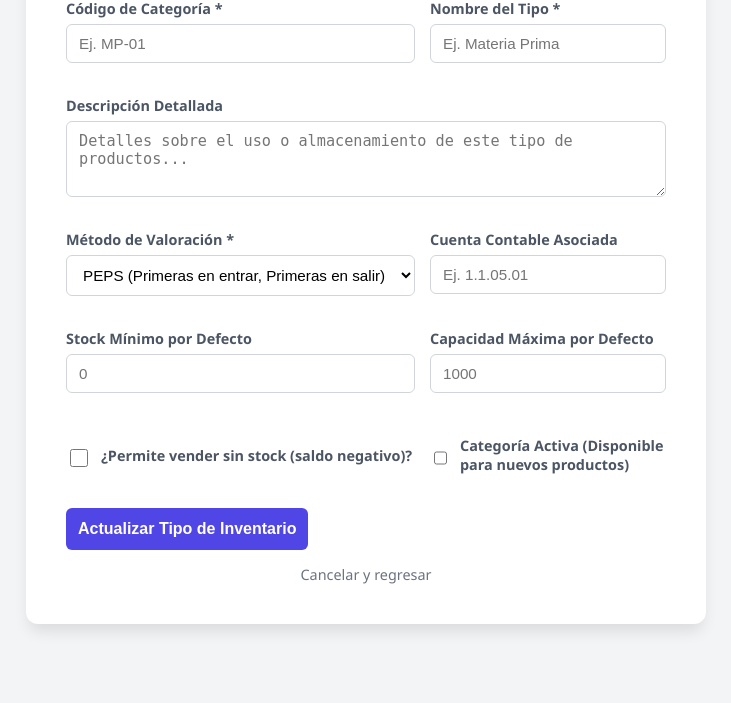
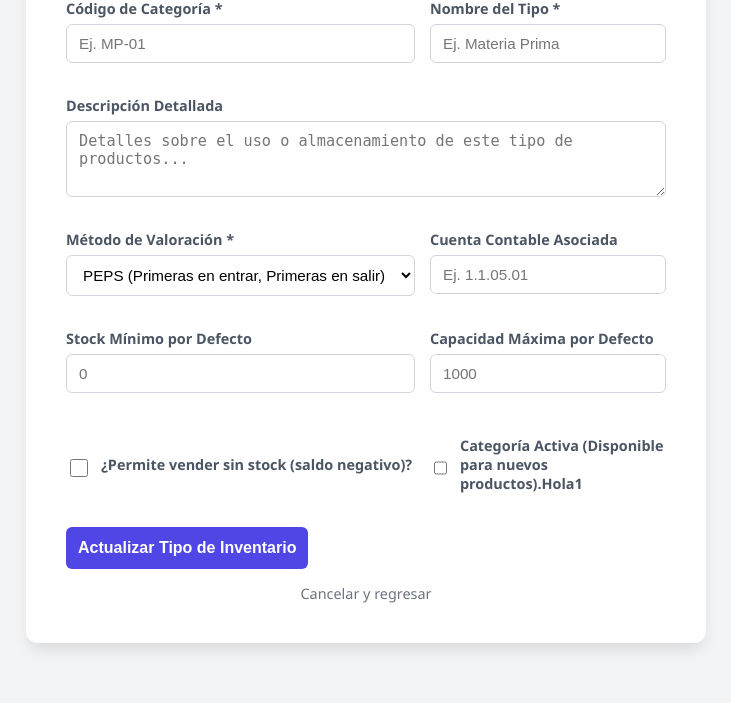
Before and after one commit to eliantulmo4119/InterfacesG8, a Django app: page /hola.html in a window 1280 px wide. Shown: the part 263-966 px from the top of the page, without its empty margins (274-1005 px from the left). Before the commit the page ends 894 px from the top, so only its background shows below. Run offline with Django 5.2, Linux system fonts and the light colour scheme.

Commit message:
commit 5

```diff
--- a/vulca/templates/hola.html
+++ b/vulca/templates/hola.html
@@ -200,7 +200,7 @@
 
                 <div class="form-group checkbox-group">
                     <input type="checkbox" id="esta_activo" name="esta_activo" {% if tipo_inventario.activo %}checked{% endif %}>
-                    <label for="esta_activo">Categoría Activa (Disponible para nuevos productos)</label>
+                    <label for="esta_activo">Categoría Activa (Disponible para nuevos productos).Hola1</label>
                 </div>
 
             </div>
```
Also changed, not shown: db.sqlite3.
